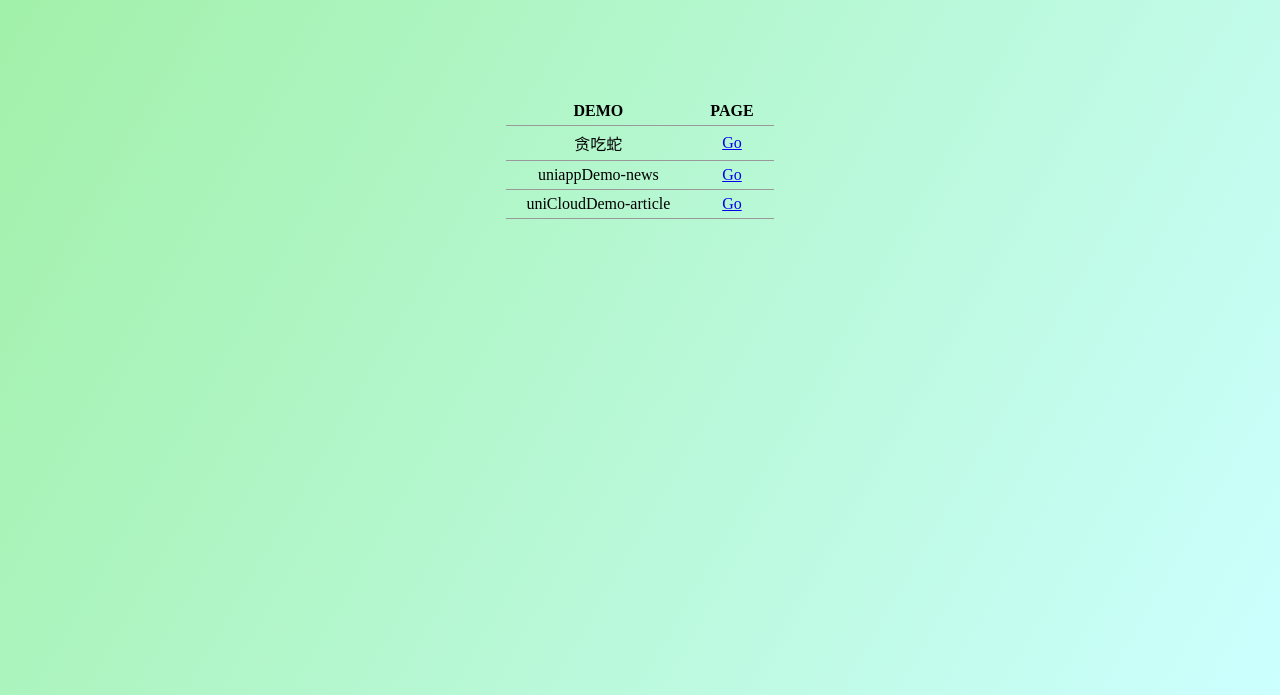
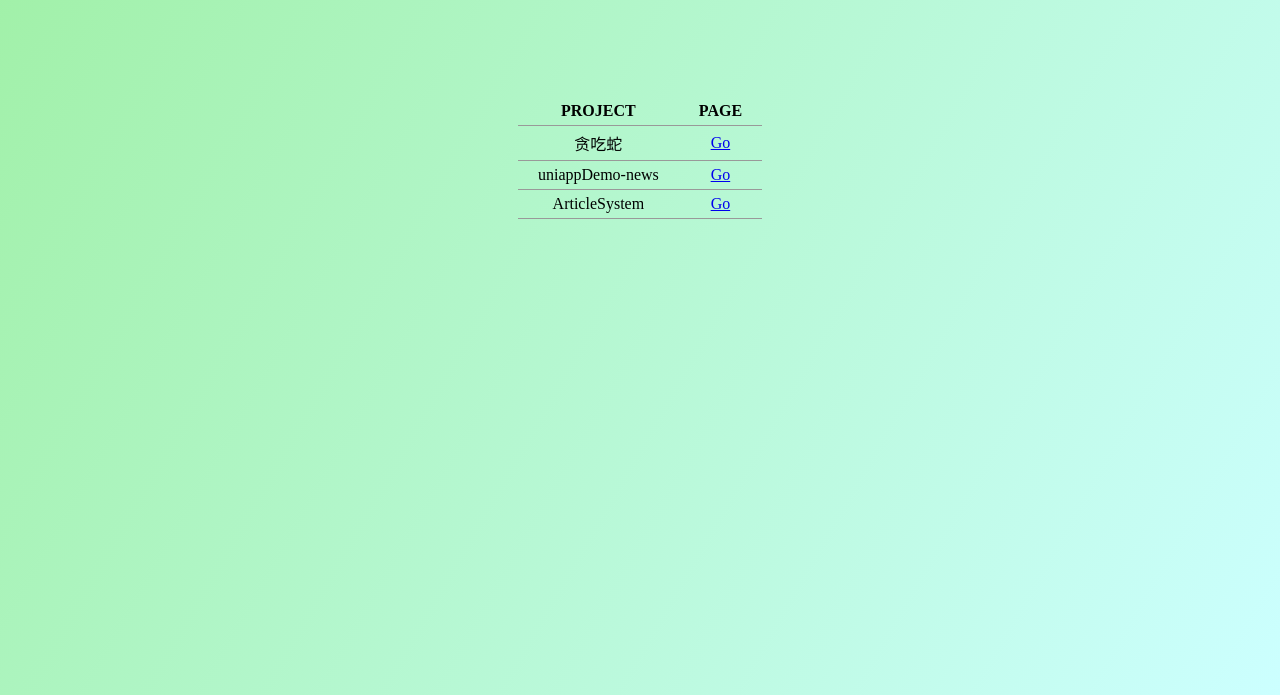
Before and after one commit to Fantastic-ZWJ/Fantastic-ZWJ.github.io, a plain HTML site: page index.html in a window 1280 px wide. Shown: the part 105-800 px from the top of the page. Drawn offline with Linux system fonts and the light colour scheme.

Commit message:
Update index.html

```diff
--- a/index.html
+++ b/index.html
@@ -74,7 +74,7 @@
         <div class="list">
             <table>
                 <thead>
-                    <th>DEMO</th>
+                    <th>PROJECT</th>
                     <th>PAGE</th>
                 </thead>
                 <tbody>
@@ -96,7 +96,7 @@
                     </tr>
                     <tr>
                         <td>
-                            uniCloudDemo-article
+                            ArticleSystem
                         </td>
                         <td>
                             <a href="https://fantastic-zwj.github.io/uniCloudDemo-article">Go</a>
```
